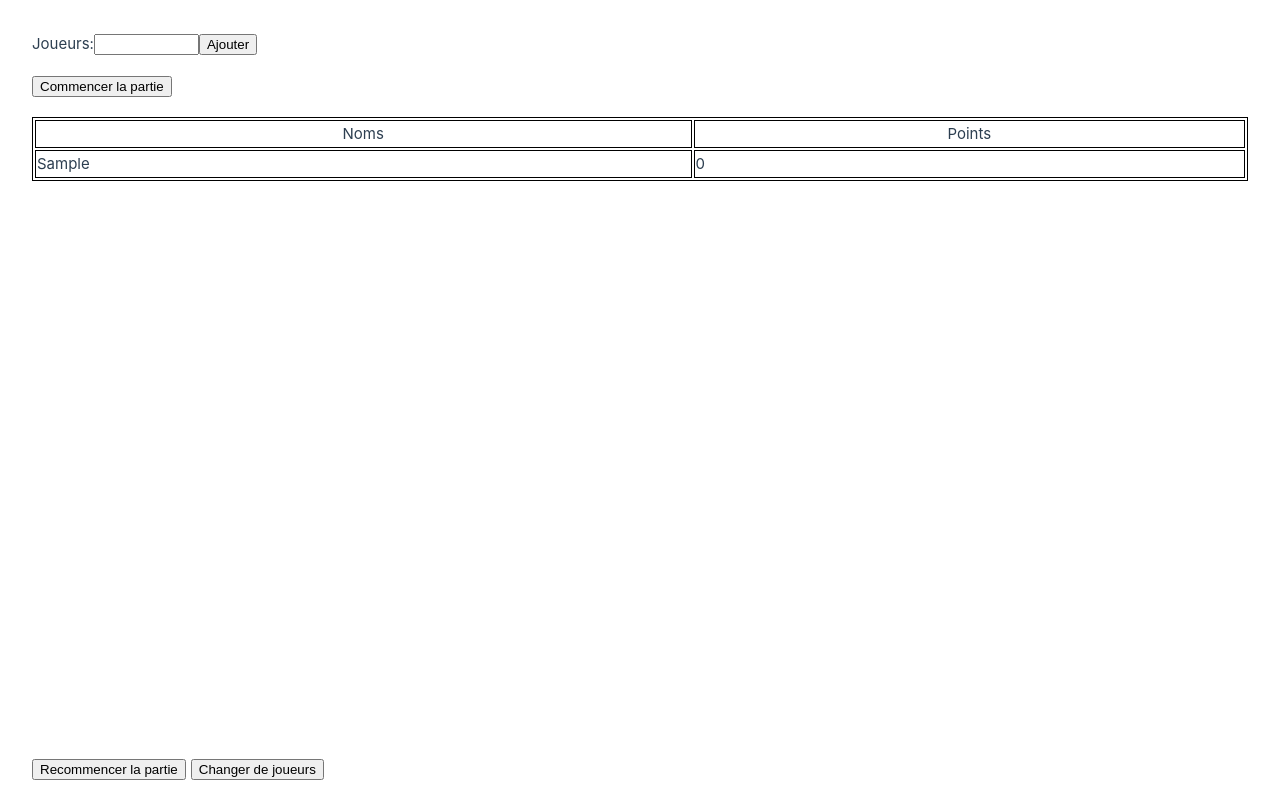
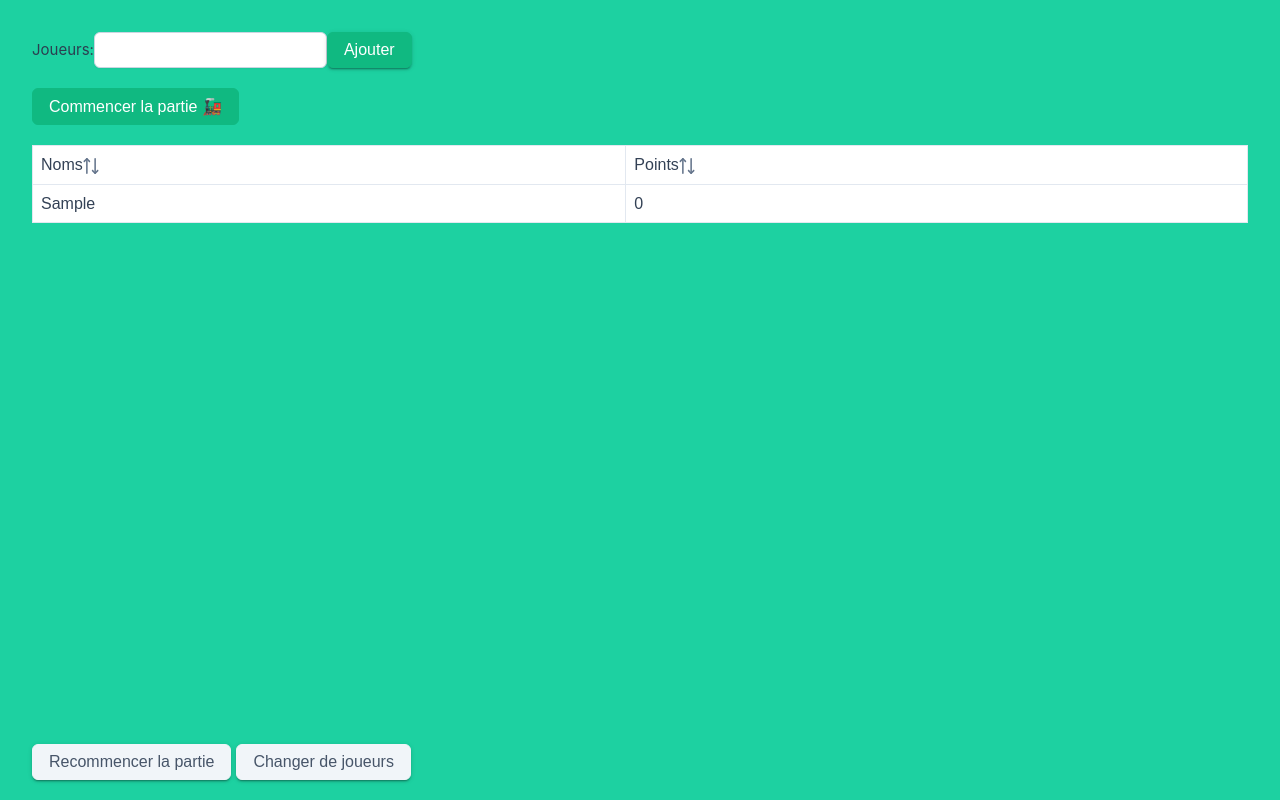
Before and after one commit to alix2018/petit-train-app, a Vue app: page / in a window 1280 px wide. Both pictures are taken after typing "Sample" into the empty fields and a click on the button "Ajouter". Built offline with nearby package versions, Linux system fonts and the light colour scheme; a web font is replaced by a local one.

Commit message:
Add PrimeVue components

```diff
--- a/package.json
+++ b/package.json
@@ -16,6 +16,7 @@
   },
   "dependencies": {
     "pinia": "^2.1.7",
+    "primevue": "^3.49.1",
     "vue": "^3.4.15",
     "vue-router": "^4.2.5"
   },
--- a/src/assets/main.css
+++ b/src/assets/main.css
@@ -1,24 +1,14 @@
 @import './base.css';
 
+body {
+  background-color: #1dd1a1;
+  background-image: linear-gradient (#d3d3d3 90%, #1dd1a1 90%);
+}
+
 #app {
-  max-width: 1280px;
   margin: 0 auto;
   padding: 2rem;
   font-weight: normal;
-}
-
-a,
-.green {
-  text-decoration: none;
-  color: hsla(160, 100%, 37%, 1);
-  transition: 0.4s;
-  padding: 3px;
-}
-
-@media (hover: hover) {
-  a:hover {
-    background-color: hsla(160, 100%, 37%, 0.2);
-  }
 }
 
 @media (min-width: 1024px) {
--- a/src/components/AddPlayers.vue
+++ b/src/components/AddPlayers.vue
@@ -6,12 +6,6 @@ import { usePlayersStore } from '@/stores';
 const playersStore = usePlayersStore();
 const playerName: Ref<PlayerName> = ref(null);
 const playerNameInput: Ref<HTMLInputElement | null> = ref(null);
-
-onMounted(() => {
-  if (playerNameInput.value) {
-    playerNameInput.value.focus();
-  }
-});
 
 function savePlayer() {
   if (playerName.value) {
@@ -25,15 +19,15 @@ function savePlayer() {
   <header>
     <form @submit.prevent="savePlayer">
       <label>Joueurs:</label>
-      <input
+      <InputText
         type="text"
         id="player"
         ref="playerNameInput"
         v-model="playerName"
         minlength="1"
-        size="10"
+        autofocus
       />
-      <button type="submit">Ajouter</button>
+      <Button type="submit" label="Ajouter" raised />
     </form>
   </header>
 </template>
--- a/src/components/CountPoints.vue
+++ b/src/components/CountPoints.vue
@@ -28,6 +28,14 @@ function updatePlayersPoints() {
   for (let player of playersRoundData.value) {
     player.points = player.roundPoints ? player.roundPoints : player.points;
     player.roundPoints = 0;
+    player.tempInputPoints = null;
+  }
+}
+
+function resetRoundPoints() {
+  for (let player of playersRoundData.value) {
+    player.roundPoints = 0;
+    player.tempInputPoints = null;
   }
 }
 
@@ -44,50 +52,75 @@ function closeRound() {
 <template>
   <section v-if="gameStore.gameStarted" class="dominos">
     <h1>Domino: {{ gameStore.roundCounter }}</h1>
-    <button
+    <Button
       v-if="!gameStore.enableCounting"
       type="button"
+      class="count-round-points"
+      label="Compter les points 🎯"
+      raised
       @click="countRoundPoints"
-      class="count-round-points"
-    >
-      Compter les points
-    </button>
+    />
   </section>
   <section>
-    <table>
-      <tr>
-        <th>Noms</th>
-        <th>Points</th>
-      </tr>
-      <template v-if="playersRoundData.length > 0">
-        <tr v-for="player in playersRoundData" :key="player.id">
-          <td>{{ player.name }}</td>
-          <td class="row-points">
+    <DataTable
+      v-if="playersRoundData.length > 0"
+      :value="playersRoundData"
+      size="small"
+      showGridlines
+      removableSort
+      scrollable
+    >
+      <!-- TODO: Highlight user with best score - https://primevue.org/datatable/#conditional_style -->
+      <Column field="name" header="Noms" :sortable="!gameStore.enableCounting" />
+      <Column
+        field="points"
+        header="Points"
+        key="roundPoints"
+        :sortable="!gameStore.enableCounting"
+      >
+        <template #body="{ data: player }">
+          <section class="row-points">
             <span>{{ player.points }}</span>
-            <div v-if="gameStore.enableCounting">
+            <template v-if="gameStore.enableCounting">
               +
-              <input
-                type="number"
+              <InputNumber
                 :id="player.id.toString()"
+                :min="0"
                 class="input-points"
-                width="5"
-                @input="updateRoundPoints({ player, roundPoints: $event?.target?.valueAsNumber })"
+                v-model="player.tempInputPoints"
+                @input="
+                  updateRoundPoints({
+                    player,
+                    roundPoints: $event?.value
+                  })
+                "
               />
               =
               <span>{{ player.roundPoints }}</span>
-            </div>
-          </td>
-        </tr>
-      </template>
-    </table>
-    <button
+            </template>
+          </section>
+        </template>
+      </Column>
+    </DataTable>
+    <Button
       v-if="gameStore.enableCounting && gameStore.roundCounter > 0"
+      type="button"
+      class="back-round"
+      label="Retour"
+      raised
+      @click="
+        gameStore.enableCounting = false;
+        resetRoundPoints();
+      "
+    />
+    <Button
+      v-if="gameStore.enableCounting && gameStore.roundCounter > 0"
+      type="button"
       class="close-round"
-      type="button"
+      label="Finir le tour ✔"
+      raised
       @click="closeRound"
-    >
-      Finir le tour
-    </button>
+    />
   </section>
 </template>
 
@@ -112,7 +145,8 @@ td {
 }
 
 .input-points {
-  width: 50px;
+  /* width: 20px;
+  display: inline; */
 }
 
 .close-round {
--- a/src/components/ResetButtons.vue
+++ b/src/components/ResetButtons.vue
@@ -6,10 +6,22 @@ const playersStore = usePlayersStore();
 </script>
 
 <template>
-  <button type="button" @click="gameStore.resetGame">Recommencer la partie</button>
-  <button type="button" @click="playersStore.resetPlayers">Changer de joueurs</button>
-  <!-- <button type="button" @click="alert('TODO: Historique')">Historique</button>
-  <button type="button" @click="alert('TODO: règles')">Règles</button> -->
+  <Button
+    type="button"
+    label="Recommencer la partie"
+    severity="secondary"
+    @click="gameStore.resetGame"
+    raised
+  />
+  <Button
+    type="button"
+    label="Changer de joueurs"
+    severity="secondary"
+    @click="playersStore.resetPlayers"
+    raised
+  />
+  <!-- <Button label="Historique" severity="secondary" @click="alert('TODO: Historique')" />
+  <Button label="Règles" severity="secondary" @click="alert('TODO: règles')" /> -->
 </template>
 
 <style scoped></style>
--- a/src/components/TheGame.vue
+++ b/src/components/TheGame.vue
@@ -31,6 +31,7 @@ onMounted(() => {
   if (storageData.value.playersArray.length > 0) {
     for (let player of storageData.value.playersArray) {
       player.roundPoints = 0;
+      player.tempInputPoints = null;
     }
     playersStore.players = storageData.value.playersArray;
   }
@@ -42,9 +43,13 @@ onMounted(() => {
 <template>
   <header v-if="!gameStore.gameStarted">
     <AddPlayers />
-    <button type="button" @click="gameStore.startGame" class="start-game">
-      Commencer la partie
-    </button>
+    <!-- TODO: Start game only if there are at least 2 playersp -->
+    <Button
+      type="button"
+      label="Commencer la partie 🚂"
+      @click="gameStore.startGame"
+      class="start-game"
+    />
   </header>
 
   <CountPoints />
--- a/src/stores/GameStore.ts
+++ b/src/stores/GameStore.ts
@@ -33,6 +33,7 @@ export const useGameStore = defineStore('game', () => {
       for (const player of playersStore.players) {
         player.points = 0;
         player.roundPoints = 0;
+        roundCounter.value = DEFAULT_ROUND_NUMBER;
         enableCounting.value = false;
       }
     }
--- a/src/stores/PlayersStore.ts
+++ b/src/stores/PlayersStore.ts
@@ -23,16 +23,23 @@ export const usePlayersStore = defineStore('players', () => {
   );
 
   function addPlayer(newPlayerName: PlayerName) {
-    players.value.push({ id: idCount.value, name: newPlayerName, points: 0, roundPoints: 0 });
+    players.value.push({
+      id: idCount.value,
+      name: newPlayerName,
+      points: 0,
+      roundPoints: 0,
+      tempInputPoints: null
+    });
     idCount.value++;
   }
 
   function resetPlayers() {
     if (confirm('Es-tu sûr de vouloir annuler la partie et changer de joueurs ?') == true) {
       players.value = [];
+      idCount.value = 0;
       gameStore.gameStarted = false;
-      idCount.value = 0;
       gameStore.enableCounting = false;
+      gameStore.roundCounter = gameStore.DEFAULT_ROUND_NUMBER;
     }
   }
 
```
Also changed, not shown: src/main.ts (+14 -0 lines), src/types/players.ts (+8 -1 lines), 1 other file (tests, documents, lock files or other folders).
